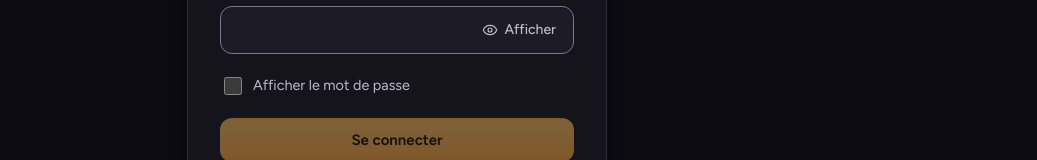
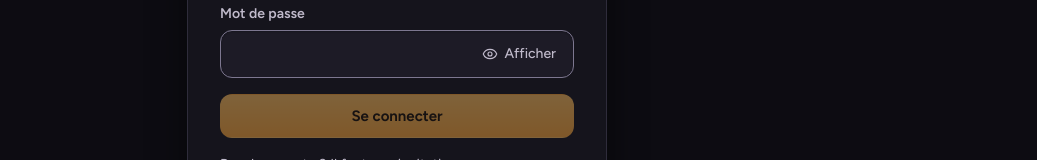
Before and after one commit to mawena/Canape, a SvelteKit app in the folder client/: page /connexion in a window 1280 px wide. Shown: the part 513-673 px from the top of the page, without its empty margins (243-1280 px from the left). Built offline with nearby package versions, Linux system fonts and the light colour scheme; no server answers.

Commit message:
style(design): connexion sans case redondante, fond de la fiche pleine largeur

```diff
--- a/client/src/routes/connexion/+page.svelte
+++ b/client/src/routes/connexion/+page.svelte
@@ -8,7 +8,6 @@
 
   let identifiant = $state('');
   let motDePasse = $state('');
-  let voir = $state(false);
   let erreur = $state<string | null>(null);
   let envoi = $state(false);
   let prete = $state(false);
@@ -52,8 +51,7 @@
     <Carte titre="Se connecter">
       <form onsubmit={envoyer}>
         <Champ libelle="Identifiant" bind:value={identifiant} autocomplete="username" required autocapitalize="none" spellcheck={false} />
-        <Champ libelle="Mot de passe" bind:value={motDePasse} type={voir ? 'text' : 'password'} autocomplete="current-password" required erreur={erreur} />
-        <label class="voir"><input type="checkbox" bind:checked={voir} /> Afficher le mot de passe</label>
+        <Champ libelle="Mot de passe" bind:value={motDePasse} type="password" autocomplete="current-password" required erreur={erreur} />
         <Bouton type="submit" chargement={envoi} disabled={!identifiant || !motDePasse}>Se connecter</Bouton>
       </form>
       <p class="aide">Pas de compte ? Il faut une invitation.</p>
@@ -70,7 +68,5 @@
   h1 { font: 400 clamp(2.1rem, 6vw, 3.25rem) / 1.04 var(--titre); letter-spacing: -0.01em; max-width: 16ch; text-wrap: balance; margin-bottom: var(--e-3); }
   main :global(.carte) { width: min(420px, calc(100vw - 2 * var(--e-4))); text-align: left; box-shadow: var(--ombre-3); border-radius: var(--r-xl); padding: var(--e-7); }
   form { display: grid; gap: var(--e-4); }
-  .voir { color: var(--doux); font-size: 0.9rem; display: flex; gap: var(--e-2); align-items: center; min-height: 32px; }
-  .voir input { width: 18px; height: 18px; accent-color: var(--lampe); }
   .aide { margin: 0; color: var(--doux); font-size: 0.9rem; }
 </style>
--- a/client/src/routes/galerie/[id]/+page.svelte
+++ b/client/src/routes/galerie/[id]/+page.svelte
@@ -323,7 +323,7 @@
   main { position: relative; max-width: 1100px; margin: 0 auto; padding: 0 0 64px; }
   .retour a { color: var(--doux); text-decoration: none; display: inline-flex; align-items: center; min-height: 44px; font-weight: 600; }
   .retour a:hover { color: var(--texte); }
-  .fond { position: absolute; inset: -44px calc(var(--gouttiere) * -1) auto; height: 520px; overflow: hidden; z-index: -1; mask-image: linear-gradient(#000, transparent); -webkit-mask-image: linear-gradient(#000, transparent); opacity: 0.4; }
+  .fond { position: absolute; top: -44px; left: 50%; width: 100vw; transform: translateX(-50%); height: 520px; overflow: hidden; z-index: -1; mask-image: linear-gradient(#000, transparent); -webkit-mask-image: linear-gradient(#000, transparent); opacity: 0.4; }
   .fond img { width: 100%; height: 100%; object-fit: cover; filter: blur(28px) saturate(1.3); transform: scale(1.15); }
   .fiche { display: grid; gap: 28px; margin-top: 12px; }
   @media (min-width: 760px) { .fiche { grid-template-columns: 280px minmax(0, 1fr); } }
```
